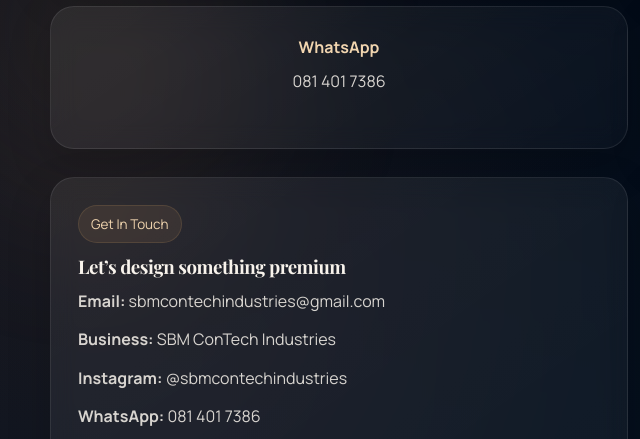
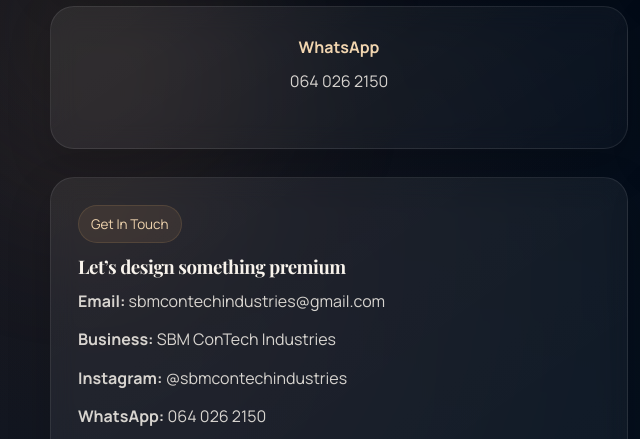
Before and after one commit to motloungseabelo-gif/sbmcontech-website, a plain HTML site: page contact.html in a window 1280 px wide. Shown: the part 707-1146 px from the top of the page, 0-640 px from the left. Drawn offline with nearby package versions, Linux system fonts and the light colour scheme.

Commit message:
Modify contact details in contact.html
Updated contact information including WhatsApp number.

```diff
--- a/contact.html
+++ b/contact.html
@@ -99,7 +99,7 @@
             <span>WhatsApp</span>
             <p>
                 <a href="https://wa.me/27814017386" target="_blank" rel="noopener noreferrer">
-                    081 401 7386
+                    064 026 2150
                 </a>
             </p>
         </div>
@@ -125,7 +125,7 @@
             <p>
                 <strong>WhatsApp:</strong>
                 <a href="https://wa.me/27814017386" target="_blank" rel="noopener noreferrer">
-                    081 401 7386
+                    064 026 2150
                 </a>
             </p>
             <p><strong>Focus:</strong> Smart homes, automation, security, websites, apps, AI systems, dashboards, and digital growth</p>
```
